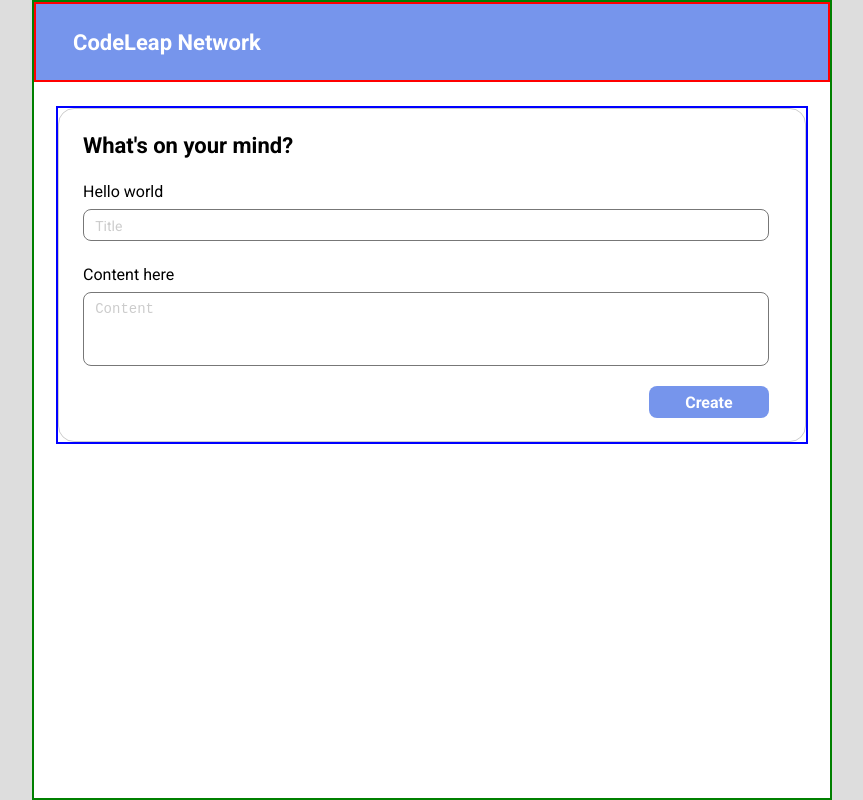
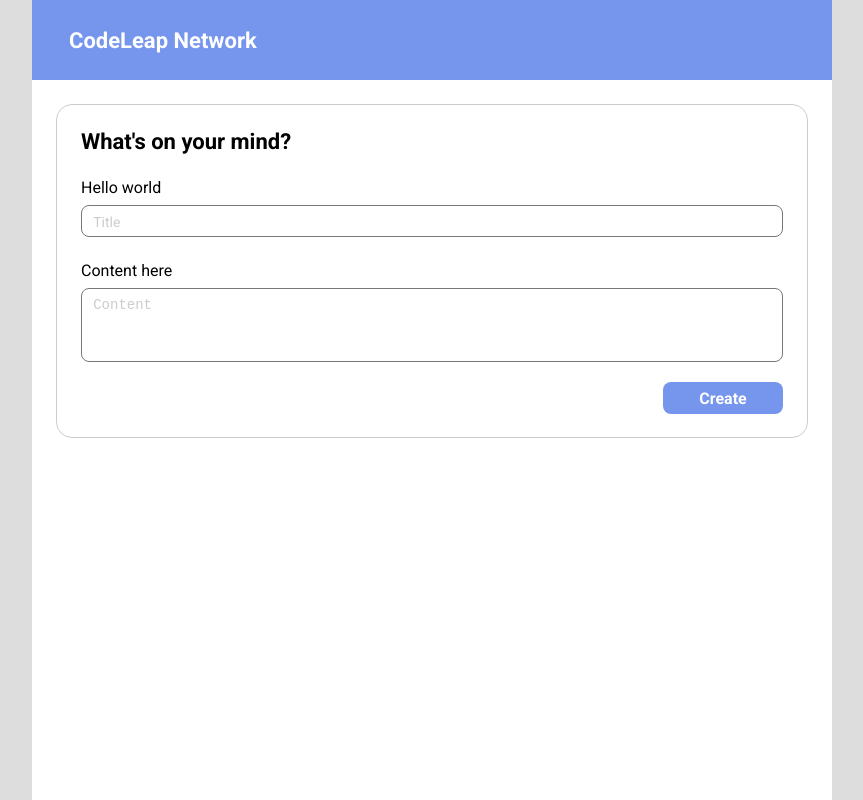
Before and after one commit to jjromary/CodeLeapNetwork, a React (Vite) app: page /feed in a window 1280 px wide. Shown: the whole page, without its empty margins (208-1071 px from the left). Built offline with nearby package versions, Linux system fonts and the light colour scheme.

Commit message:
update: refactoring boxModel

```diff
--- a/src/components/FieldForm/styles.ts
+++ b/src/components/FieldForm/styles.ts
@@ -5,7 +5,7 @@
 }
 
 export const Container = styled.div<InputProps>`
-  width: 95%;
+  width: 100%;
   margin-top: 1.5rem;
 
   label {
--- a/src/components/boxModel/styles.ts
+++ b/src/components/boxModel/styles.ts
@@ -11,8 +11,9 @@
   background-color: ${(props) => props.theme["white"]};
   border-radius: 16px;
   border: 1px solid ${(props) => props.theme["gray-300"]};
-  padding: 1.5rem 0 0 1.5rem;
+  padding: 1.5rem 1.5rem 0 1.5rem;
   margin: 0 auto;
+  margin: 0 1.5rem;
 
   display: flex;
   flex-direction: column;
--- a/src/components/button/styles.ts
+++ b/src/components/button/styles.ts
@@ -6,9 +6,10 @@
 }
 
 export const Container = styled.div<StylesButtonProps>`
-  width: 95%;
+  width: 100%;
   display: flex;
   justify-content: right;
+  margin-bottom: 1.5rem 0;
 
   button {
     all: unset;
--- a/src/pages/feed/styles.ts
+++ b/src/pages/feed/styles.ts
@@ -8,8 +8,6 @@
   flex-direction: column;
   align-items: center;
   background-color: ${(props) => props.theme["white"]};
-
-  border: 2px solid green;
 `;
 
 export const Header = styled.header`
@@ -26,15 +24,13 @@
   justify-content: left;
   padding-left: 2.313rem;
   margin-bottom: 1.5rem;
-  border: 2px solid red;
 `;
 
 export const Content = styled.div`
-  width: 95%;
+  width: 100%;
+  max-width: 752px;
   display: flex;
   flex-direction: column;
   align-items: center;
   max-width: 752px;
-  margin: 0 24px;
-  border: 2px solid blue;
 `;
--- a/src/pages/home/index.tsx
+++ b/src/pages/home/index.tsx
@@ -19,7 +19,7 @@
         />
         <Button
           nameButton="ENTER"
-          width="11px"
+          width="111px"
           height="32px"
         />
 
--- a/src/pages/home/styles.ts
+++ b/src/pages/home/styles.ts
@@ -15,7 +15,7 @@
   background-color: ${(props) => props.theme["white"]};
   border-radius: 16px;
   border: 1px solid ${(props) => props.theme["gray-300"]};
-  padding: 1.5rem 0 0 1.5rem;
+  padding: 1.5rem 1.5rem 0 1.5rem;
 
   display: flex;
   flex-direction: column;
```
